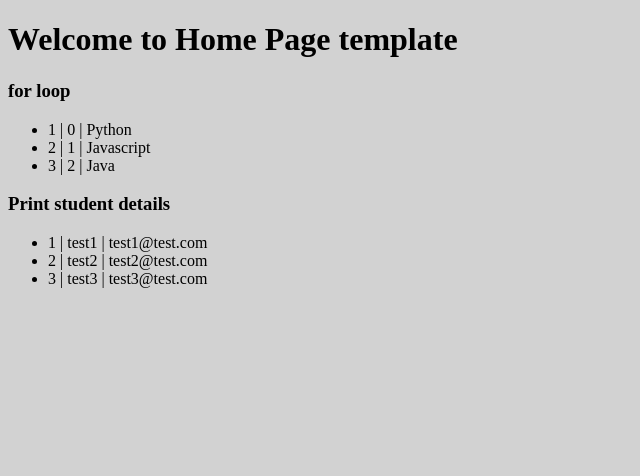
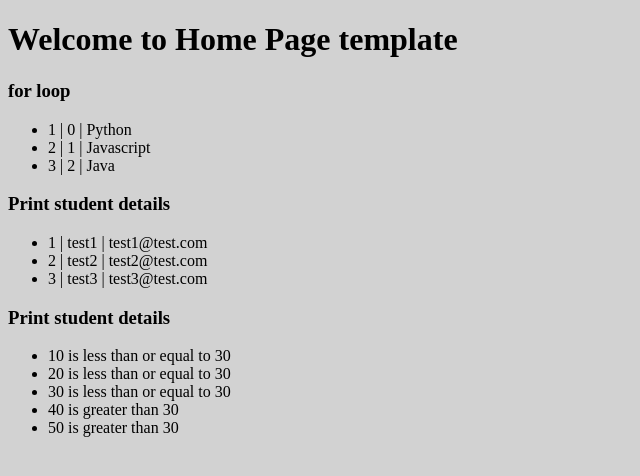
Before and after one commit to sahil3000/django-tutorials, a Django app: page / in a window 1280 px wide. Shown: the top 476 px of the page, without its empty margins (0-640 px from the left). Run offline with Django 4.2, Linux system fonts and the light colour scheme.

Commit message:
if else statement in django template

```diff
--- a/practice/views.py
+++ b/practice/views.py
@@ -9,7 +9,8 @@ def homePage(request):
             { "id": 1, "name": 'test1', "email": 'test1@test.com' },
             { "id": 2, "name": 'test2', "email": 'test2@test.com' },
             { "id": 3, "name": 'test3', "email": 'test3@test.com' },
-        ]
+        ],
+        'numbers': [10,20,30,40,50]
     }
     return render(request, 'index.html', data)
 
--- a/templates/index.html
+++ b/templates/index.html
@@ -15,7 +15,7 @@
     <h3>for loop</h3>
     <ul>
       {% for n in list %}
-      <li>{{forloop.counter}} |  {{forloop.counter0}} | {{n}}</li>
+      <li>{{forloop.counter}} | {{forloop.counter0}} | {{n}}</li>
       {% endfor %}
     </ul>
 
@@ -25,5 +25,18 @@
       <li>{{student.id}} | {{student.name}} | {{student.email}}</li>
       {% endfor %}
     </ul>
+
+    <h3>Print student details</h3>
+    <ul>
+        {% if numbers|length > 0  %}
+      {% for number in numbers %} {% if number > 30 %}
+      <li>{{number}} is greater than 30</li>
+      {% else %}
+      <li>{{number}} is less than or equal to 30</li>
+      {% endif %} {% endfor %}
+      {% else %}
+      <li>No data found</li>
+      {% endif %}
+    </ul>
   </body>
 </html>
```
